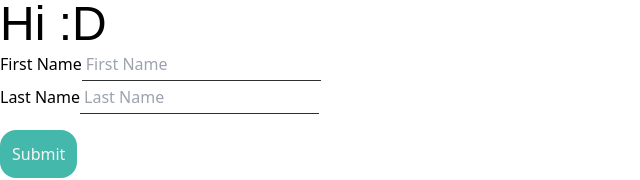
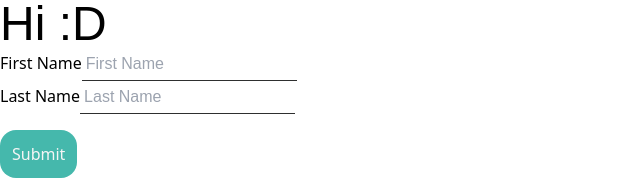
Before and after one commit to dethMastery/react-form, a Next.js app: page / in a window 1280 px wide. Shown: the top 180 px of the page, without its empty margins (0-640 px from the left). Built offline with nearby package versions, Linux system fonts and the light colour scheme; a web font is replaced by a local one.

Commit message:
struck: submission

```diff
--- a/pages/components/Form.view.tsx
+++ b/pages/components/Form.view.tsx
@@ -52,13 +52,15 @@ function registeringForm() {
 
   return (
     <Form onSubmit={submitHandle} validate={validation}>
-      {(props) => (
-        <form onSubmit={props}>
+      {({ handleSubmit, submission }) => (
+        <form onSubmit={handleSubmit}>
           <label>First Name</label>
           <Field name="firstName">
             {({ input }) => (
               <input
-                className="p-1 border-[#2e2f2f] border-b-[1px]"
+                className={
+                  IBM.className + " p-1 border-[#2e2f2f] border-b-[1px]"
+                }
                 {...input}
                 placeholder="First Name"
               />
@@ -70,7 +72,9 @@ function registeringForm() {
           <Field name="lastName">
             {({ input }) => (
               <input
-                className="p-1 border-[#2e2f2f] border-b-[1px]"
+                className={
+                  IBM.className + " p-1 border-[#2e2f2f] border-b-[1px]"
+                }
                 {...input}
                 placeholder="Last Name"
               />
@@ -79,6 +83,7 @@ function registeringForm() {
           <br />
 
           <button
+            disabled={submission}
             type="submit"
             className="submit transition p-[.75rem] my-4 bg-[#45b8ac] text-[whitesmoke] rounded-[1rem] hover:opacity-60"
           >
```
